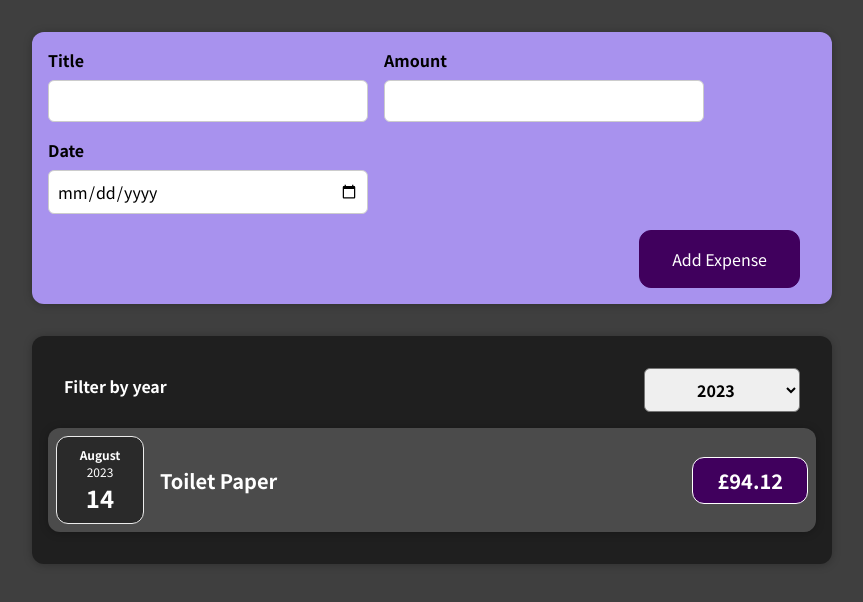
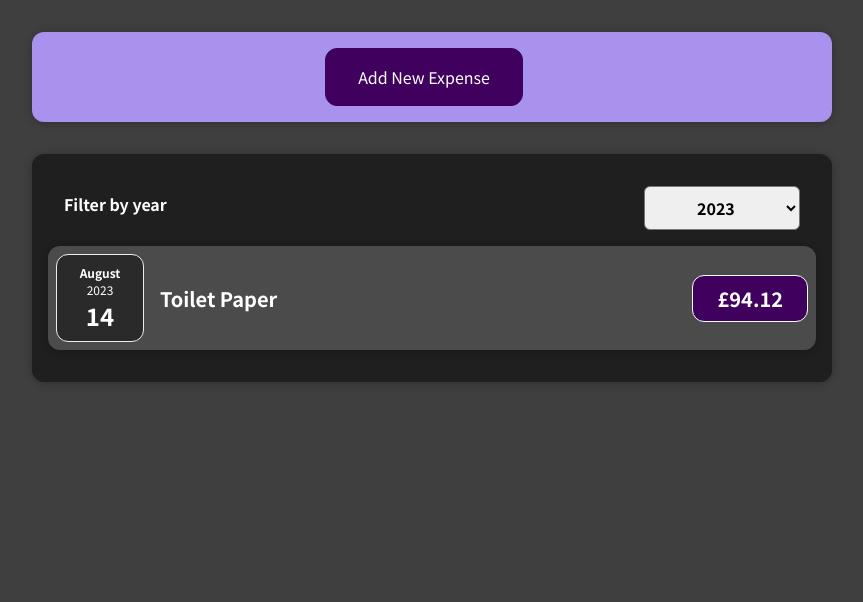
Before and after one commit to Paul3111/react-complete-guide, a React (Create React App) app: page / in a window 1280 px wide. Shown: the top 602 px of the page, without its empty margins (208-1071 px from the left). Built offline with nearby package versions, Linux system fonts and the light colour scheme.

Commit message:
Added buttons to show/hide the new expense form.

```diff
--- a/src/components/newExpense/ExpenseForm.js
+++ b/src/components/newExpense/ExpenseForm.js
@@ -33,7 +33,7 @@ const ExpenseForm = (props) => {
   };
 
   return (
-  <form onSubmit={submitHandler}>
+  <form id="form" onSubmit={submitHandler}>
     <div className="new-expense__controls">
       <div className="new-expense__control">
         <label>Title</label>
@@ -49,6 +49,7 @@ const ExpenseForm = (props) => {
       </div>
     </div>
     <div className="new-expense__actions">
+      <button type="button" onClick={props.onCancel}>Cancel</button>
       <button type="submit">Add Expense</button>
     </div>
   </form>
--- a/src/components/newExpense/NewExpense.js
+++ b/src/components/newExpense/NewExpense.js
@@ -1,20 +1,32 @@
-import React from 'react';
+import React, { useState } from 'react';
 import './NewExpense.css';
 import ExpenseForm from './ExpenseForm';
 
 const NewExpense = (props) => {
+const [isEditing, setIsEditing] = useState(false);
+
   const onSaveExpenseDataHandler = (enteredExpenseData) => {
     const expenseData = {
       ...enteredExpenseData,
       id: Math.random().toString()
     };
     props.onAddExpense(expenseData);
+    setIsEditing(false);
+  };
+
+  const startEditingHandler = () => {
+    setIsEditing(true);
+  };
+
+  const stopEditingHandler = () => {
+    setIsEditing(false);
   };
 
   return (
-  <div className="new-expense">
-    <ExpenseForm onSaveExpenseData={onSaveExpenseDataHandler}/>
-  </div>
+    <div className="new-expense">
+      {!isEditing && <button onClick={startEditingHandler}>Add New Expense</button>}
+      {isEditing && <ExpenseForm onSaveExpenseData={onSaveExpenseDataHandler} onCancel={stopEditingHandler}/>}
+    </div>
   )
 };
 
```
